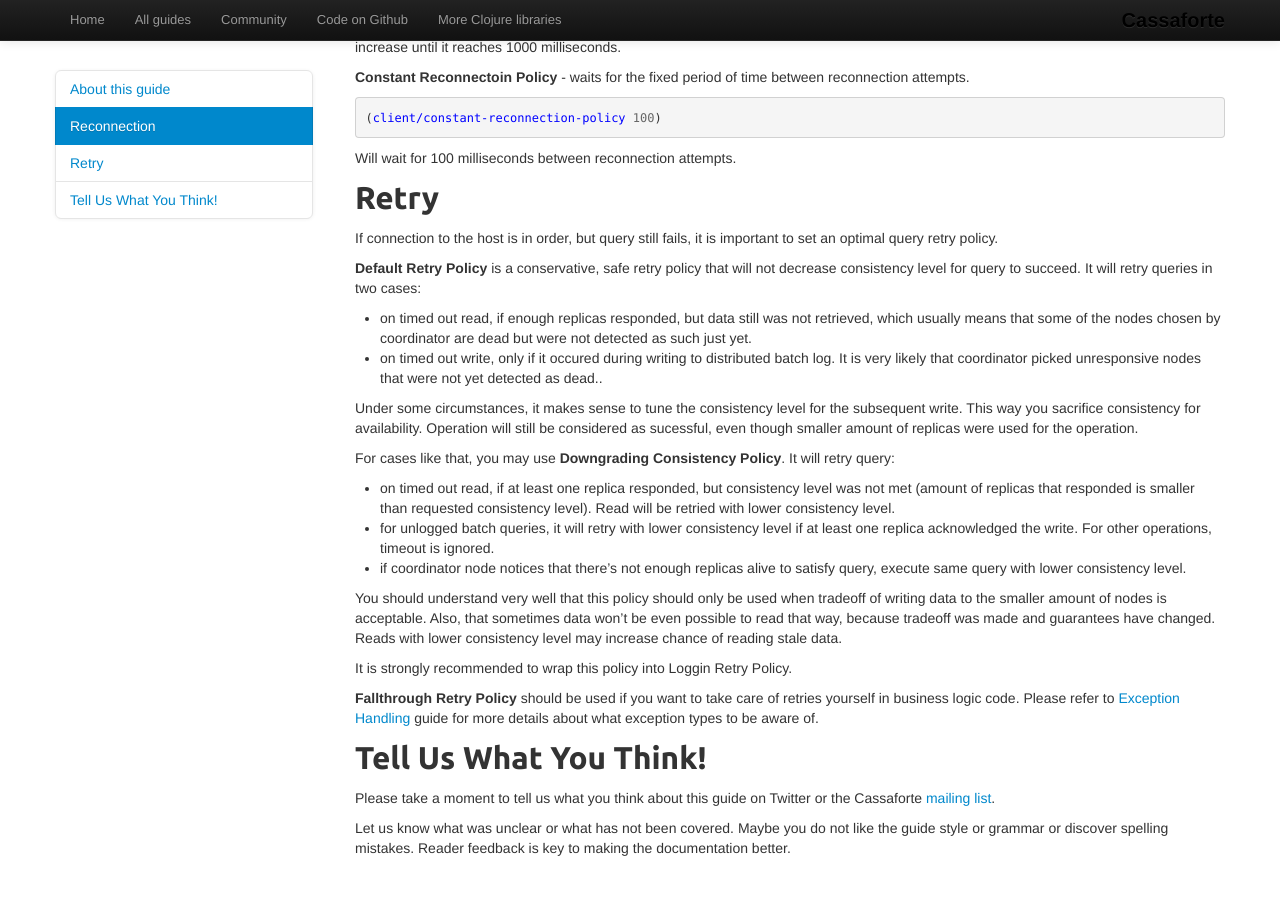
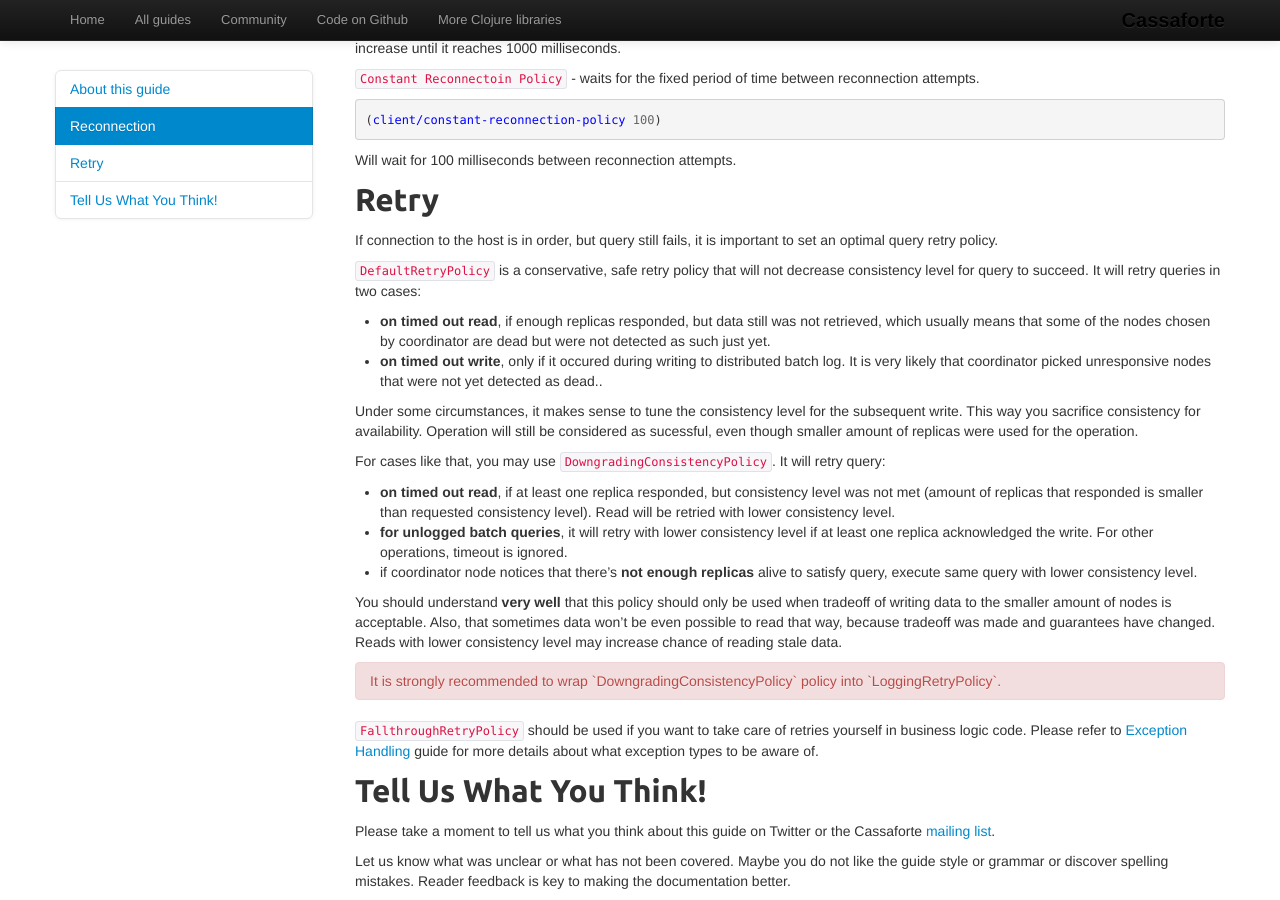
Before and after one commit to clojurewerkz/cassaforte.docs, a Jekyll site: the page built from articles/advanced_client_options.md, in a window 1280 px wide and 900 px high, scrolled down 455 px. Built offline with Jekyll 4.4.1, drawn with Linux system fonts in a browser that asks for light colours; some web fonts are replaced; Markdown is read by kramdown in place of the engine named in the settings.

````diff
--- a/articles/advanced_client_options.md
+++ b/articles/advanced_client_options.md
@@ -20,7 +20,7 @@ is up or down by checking `clojurewerkz.cassaforte.client/get-hosts` `is-up` key
 
 Reconnection uses an internal schedules that relies on one of:
 
-__Exponential Policy__ - waits exponentially longer between reconnection attempts. Once maximum
+`Exponential Policy` - waits exponentially longer between reconnection attempts. Once maximum
 delay is reached, delay won't grow anymore.
 
 ```clojure
@@ -32,7 +32,7 @@ delay is reached, delay won't grow anymore.
 This will create a reconnection policy that you can pass into Cluster Builder, with 100 milliseconds
 of base delay that will exponentially increase until it reaches 1000 milliseconds.
 
-__Constant Reconnectoin Policy__ - waits for the fixed period of time between reconnection attempts.
+`Constant Reconnectoin Policy` - waits for the fixed period of time between reconnection attempts.
 
 ```clojure
 (client/constant-reconnection-policy 100)
@@ -45,36 +45,38 @@ Will wait for 100 milliseconds between reconnection attempts.
 If connection to the host is in order, but query still fails, it is important to set an optimal
 query retry policy.
 
-__Default Retry Policy__ is a conservative, safe retry policy that will not decrease consistency
+`DefaultRetryPolicy` is a conservative, safe retry policy that will not decrease consistency
 level for query to succeed. It will retry queries in two cases:
 
-  * on timed out read, if enough replicas responded, but data still was not retrieved, which
+  * __on timed out read__, if enough replicas responded, but data still was not retrieved, which
     usually means that some of the nodes chosen by coordinator are dead but were not detected
     as such just yet.
-  * on timed out write, only if it occured during writing to distributed batch log. It is very likely that
+  * __on timed out write__, only if it occured during writing to distributed batch log. It is very likely that
     coordinator picked unresponsive nodes that were not yet detected as dead..
 
 Under some circumstances, it makes sense to tune the consistency level for the subsequent write.
 This way you sacrifice consistency for availability. Operation will still be considered as sucessful,
 even though smaller amount of replicas were used for the operation.
 
-For cases like that, you may use __Downgrading Consistency Policy__. It will retry query:
+For cases like that, you may use `DowngradingConsistencyPolicy`. It will retry query:
 
-  * on timed out read, if at least one replica responded, but consistency level was not met (amount
+  * __on timed out read__, if at least one replica responded, but consistency level was not met (amount
     of replicas that responded is smaller than requested consistency level). Read will be
     retried with lower consistency level.
-  * for unlogged batch queries, it will retry with lower consistency level if at least one replica
+  * __for unlogged batch queries__, it will retry with lower consistency level if at least one replica
     acknowledged the write. For other operations, timeout is ignored.
-  * if coordinator node notices that there's not enough replicas alive to satisfy query, execute
+  * if coordinator node notices that there's __not enough replicas__ alive to satisfy query, execute
     same query with lower consistency level.
 
-You should understand very well that this policy should only be used when tradeoff of writing
+You should understand __very well__ that this policy should only be used when tradeoff of writing
 data to the smaller amount of nodes is acceptable. Also, that sometimes data won't be even
 possible to read that way, because tradeoff was made and guarantees have changed. Reads
 with lower consistency level may increase chance of reading stale data.
 
-It is strongly recommended to wrap this policy into Loggin Retry Policy.
+<div class="alert alert-error">
+It is strongly recommended to wrap `DowngradingConsistencyPolicy` policy into `LoggingRetryPolicy`.
+</div>
 
-__Fallthrough Retry Policy__ should be used if you want to take care of retries yourself in
+`FallthroughRetryPolicy` should be used if you want to take care of retries yourself in
 business logic code. Please refer to [Exception Handling](/articles/exception_handling.html) guide
 for more details about what exception types to be aware of.
````
Also changed, not shown: articles/cassandra_key_concepts.md (+3 -96 lines), articles/exception_handling.md (added, +12 -0 lines), articles/getting_started.md (+4 -3 lines), articles/guides.md (+12 -0 lines), articles/kv_operations.md (added, +28 -0 lines), articles/modelling_data.md (added, +213 -0 lines).
